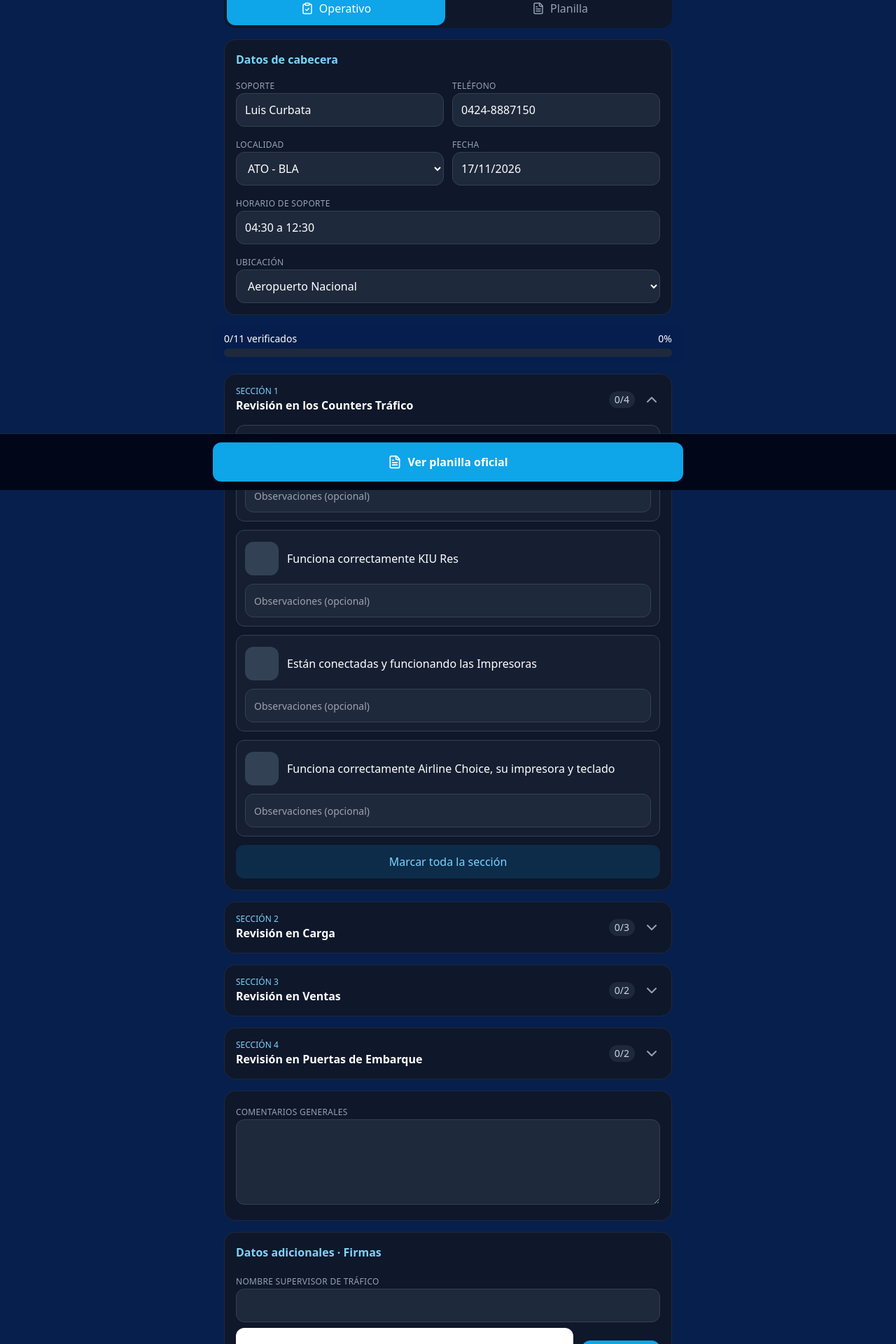
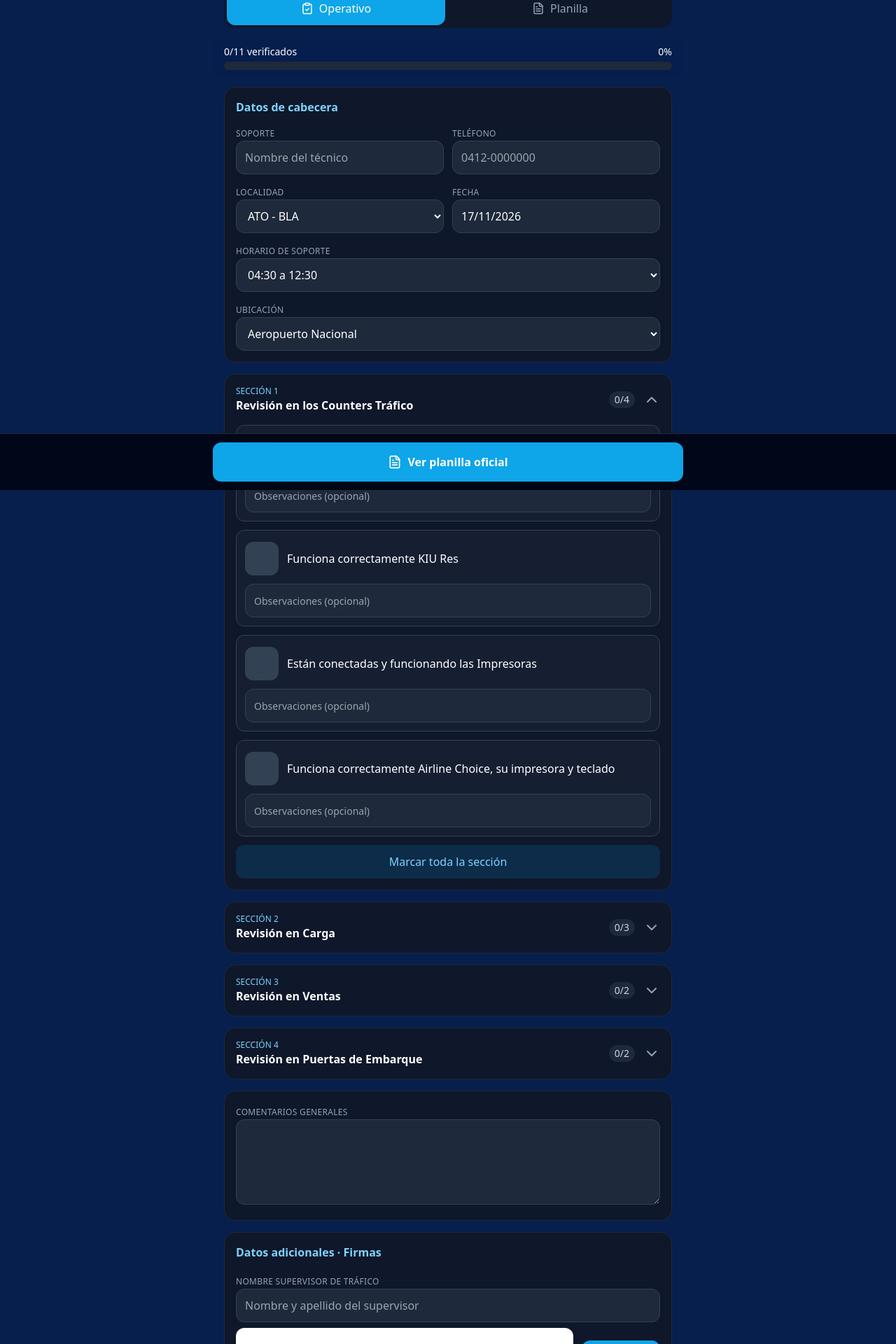
Before and after one commit to luisjcm/avior-checklist, a React (Vite) app: page / in a window 1280 px wide. Shown: the part 100-2020 px from the top of the page at 70% size. Built offline with nearby package versions, Linux system fonts and the light colour scheme.

Commit message:
update: agregar placeholders en los input del OperativeView

```diff
--- a/src/components/OperativeView.jsx
+++ b/src/components/OperativeView.jsx
@@ -19,25 +19,27 @@ export default function OperativeView({ data, setData }) {
 
   return (
     <div className="space-y-4 pb-28">
+      <div className="sticky top-0 z-10 -mx-4 px-4 py-2 bg-[#071f4d]/95 backdrop-blur">
+        <div className="flex justify-between text-sm text-white mb-1"><span>{done}/{TOTAL_ITEMS} verificados</span><span>{pct}%</span></div>
+        <div className="h-3 rounded-full bg-slate-800 overflow-hidden"><div className="h-full bg-emerald-400 transition-all" style={{ width: `${pct}%` }} /></div>
+      </div>
+
       <section className="bg-slate-900 rounded-2xl p-4 space-y-3 border border-slate-800">
         <h2 className="text-sky-300 font-semibold">Datos de cabecera</h2>
         <div className="grid grid-cols-2 gap-3">
-          <Field label="Soporte"><input className={inp} value={data.header.soporte} onChange={(e) => setHeader('soporte', e.target.value)} /></Field>
-          <Field label="Teléfono"><input className={inp} inputMode="tel" value={data.header.telefono} onChange={(e) => setHeader('telefono', e.target.value)} /></Field>
+          <Field label="Soporte"><input className={inp} placeholder="Nombre del técnico" value={data.header.soporte} onChange={(e) => setHeader('soporte', e.target.value)} /></Field>
+          <Field label="Teléfono"><input className={inp} inputMode="tel" placeholder="0412-0000000" value={data.header.telefono} onChange={(e) => setHeader('telefono', e.target.value)} /></Field>
           <Field label="Localidad"><select className={inp} value={data.header.localidad} onChange={(e) => setHeader('localidad', e.target.value)}>{[...new Set([data.header.localidad, ...LOCALIDADES])].map((o) => <option key={o}>{o}</option>)}</select></Field>
-          <Field label="Fecha"><input className={inp} value={data.header.fecha} onChange={(e) => setHeader('fecha', e.target.value)} /></Field>
+          <Field label="Fecha"><input className={inp} placeholder="DD/MM/AAAA" inputMode="numeric" value={data.header.fecha} onChange={(e) => setHeader('fecha', e.target.value)} /></Field>
         </div>
         <Field label="Horario de soporte">
-          <input className={inp} list="turnos" value={data.header.horario} onChange={(e) => setHeader('horario', e.target.value)} />
-          <datalist id="turnos">{TURNOS.map((t) => <option key={t} value={t} />)}</datalist>
+          <select className={inp} value={data.header.horario} onChange={(e) => setHeader('horario', e.target.value)}>
+            {[...new Set([data.header.horario, ...TURNOS])].filter(Boolean).map((t) => <option key={t}>{t}</option>)}
+          </select>
         </Field>
         <Field label="Ubicación"><select className={inp} value={data.header.ubicacion} onChange={(e) => setHeader('ubicacion', e.target.value)}>{UBICACIONES.map((o) => <option key={o}>{o}</option>)}</select></Field>
       </section>
 
-      <div className="sticky top-0 z-10 -mx-4 px-4 py-2 bg-[#071f4d]/95 backdrop-blur">
-        <div className="flex justify-between text-sm text-white mb-1"><span>{done}/{TOTAL_ITEMS} verificados</span><span>{pct}%</span></div>
-        <div className="h-3 rounded-full bg-slate-800 overflow-hidden"><div className="h-full bg-emerald-400 transition-all" style={{ width: `${pct}%` }} /></div>
-      </div>
 
       {SECTIONS.map((s, si) => {
         const sd = s.items.filter((_, i) => data.checks[`${s.id}-${i}`].ok).length;
@@ -82,7 +84,7 @@ export default function OperativeView({ data, setData }) {
           const s = data.signatures[sg.id];
           return (
             <div key={sg.id} className="space-y-2">
-              <Field label={`Nombre ${sg.label}`}><input className={inp} value={s.name} onChange={(e) => setSig(sg.id, { name: e.target.value })} /></Field>
+              <Field label={`Nombre ${sg.label}`}><input className={inp} placeholder="Nombre y apellido del supervisor" value={s.name} onChange={(e) => setSig(sg.id, { name: e.target.value })} /></Field>
               <div className="flex items-center gap-3">
                 <div className="flex-1 h-20 rounded-xl bg-white grid place-items-center overflow-hidden">
                   {s.img ? <img src={s.img} alt={`Firma ${sg.label}`} className="max-h-full" /> : <span className="text-slate-400 text-sm">Sin firma</span>}
--- a/src/data/checklist.js
+++ b/src/data/checklist.js
@@ -17,7 +17,7 @@ export const SECTIONS = [
 ];
 export const TOTAL_ITEMS = SECTIONS.reduce((n, s) => n + s.items.length, 0);
 export const LOCALIDADES = ['ATO - BLA', 'ATO - CCS', 'ATO - MAR', 'ATO - PMV', 'ATO - VLN', 'ATO - BRM'];
-export const TURNOS = ['04:30 a 12:30', '12:30 a 20:30', '20:30 a 04:30'];
+export const TURNOS = ['04:30 a 12:30', '13:00 a 21:00'];
 export const UBICACIONES = ['Aeropuerto Nacional', 'Aeropuerto Internacional'];
 export const SIGNERS = [
   { id: 'trafico', label: 'Supervisor de Tráfico' },
@@ -33,7 +33,7 @@ export const initialState = () => {
   const checks = {}, obs = {};
   SECTIONS.forEach((s) => { obs[s.id] = ''; s.items.forEach((_, i) => { checks[`${s.id}-${i}`] = { ok: false, obs: '' }; }); });
   return {
-    header: { soporte: 'Luis Curbata', telefono: '0424-8887150', localidad: 'ATO - BLA', horario: '04:30 a 12:30', fecha: todayStr(), ubicacion: 'Aeropuerto Nacional' },
+    header: { soporte: '', telefono: '', localidad: 'ATO - BLA', horario: '04:30 a 12:30', fecha: todayStr(), ubicacion: 'Aeropuerto Nacional' },
     checks, comentarios: '',
     signatures: { trafico: { name: '', img: '' }, ventas: { name: '', img: '' }, carga: { name: '', img: '' } },
   };
```
